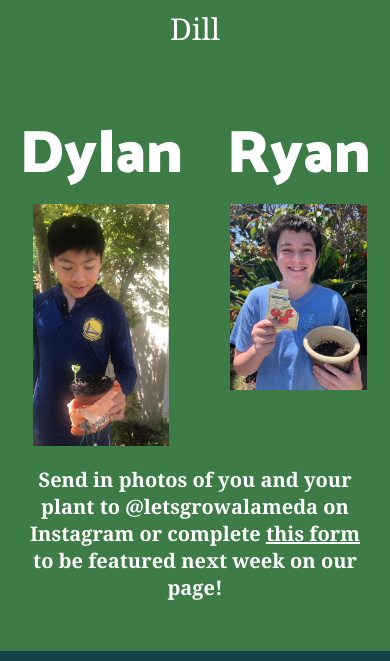
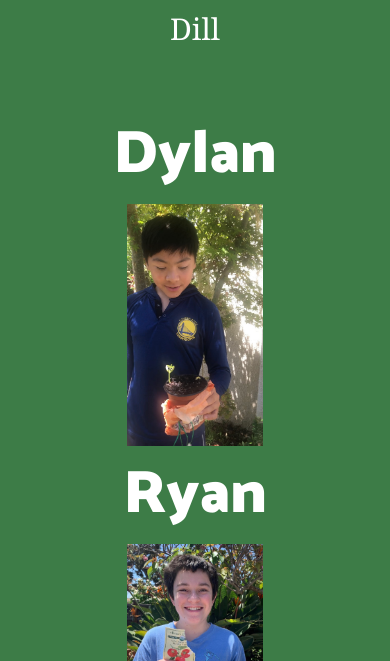
Before and after one commit to michelleblin/Lets-Grow-Alameda, a plain HTML site: page grow.html in a window 390 px wide. Shown: the part 4500-5161 px from the top of the page. Drawn offline with nearby package versions, Linux system fonts and the light colour scheme.

Commit message:
Update grow.css

```diff
--- a/grow.css
+++ b/grow.css
@@ -106,8 +106,8 @@ body{color:white;}
 
 .yay a{color: white;}
 
-.maddy{float: left;}
-.sabina{float: right;}
+.maddy, .dylan {float: left;}
+.sabina, .ryan {float: right;}
 
 #video-small
 {
@@ -122,7 +122,7 @@ body{color:white;}
         display: inline;
     }
 
-    .maddy, .sabina{
+    .maddy, .sabina, .dylan, .ryan {
         float: none;
         display: block;
     }
@@ -131,6 +131,3 @@ body{color:white;}
 
     .yay h3{font-size: 20px;}
 }
-
-.dylan {float: left;}
-.ryan {float: right;}
```
